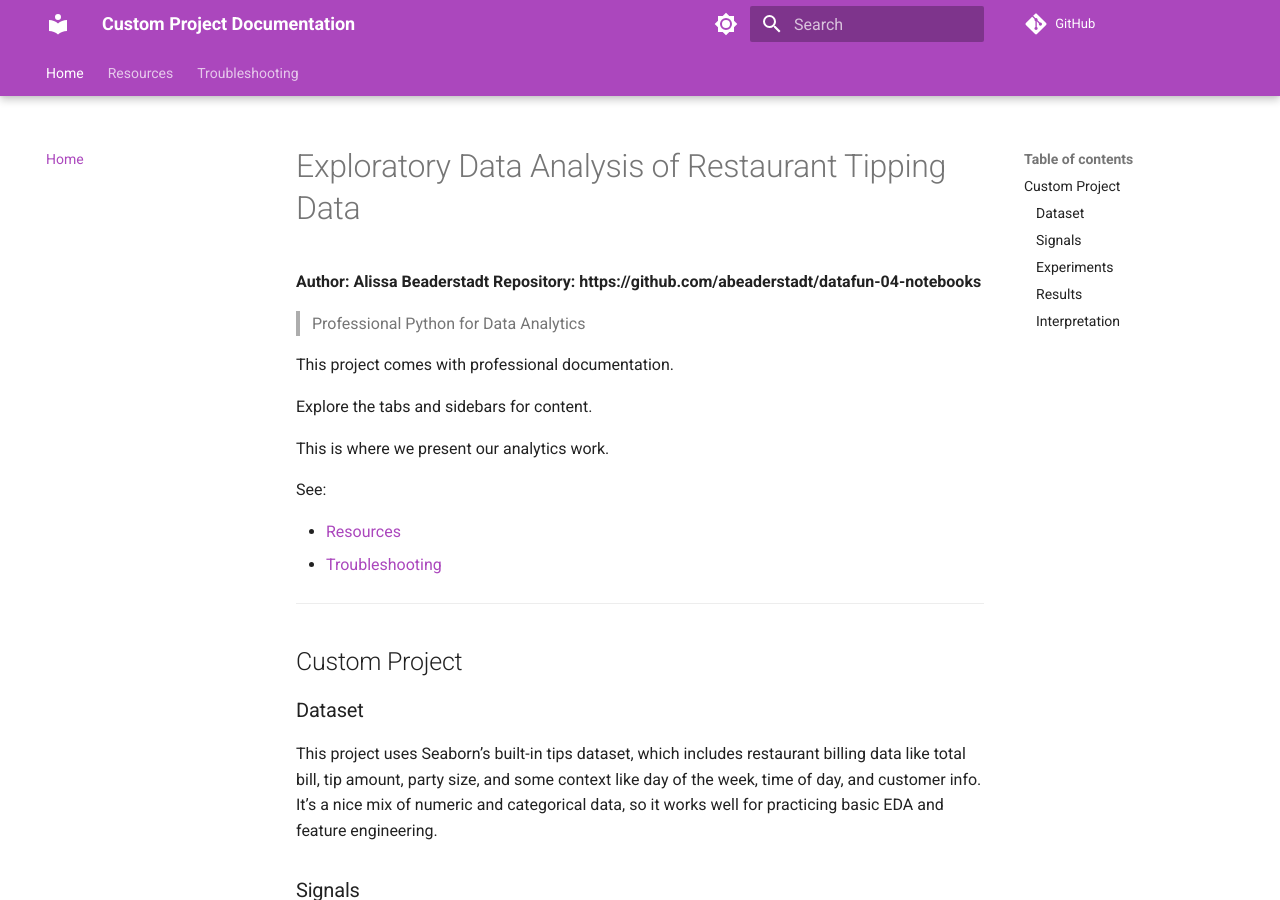
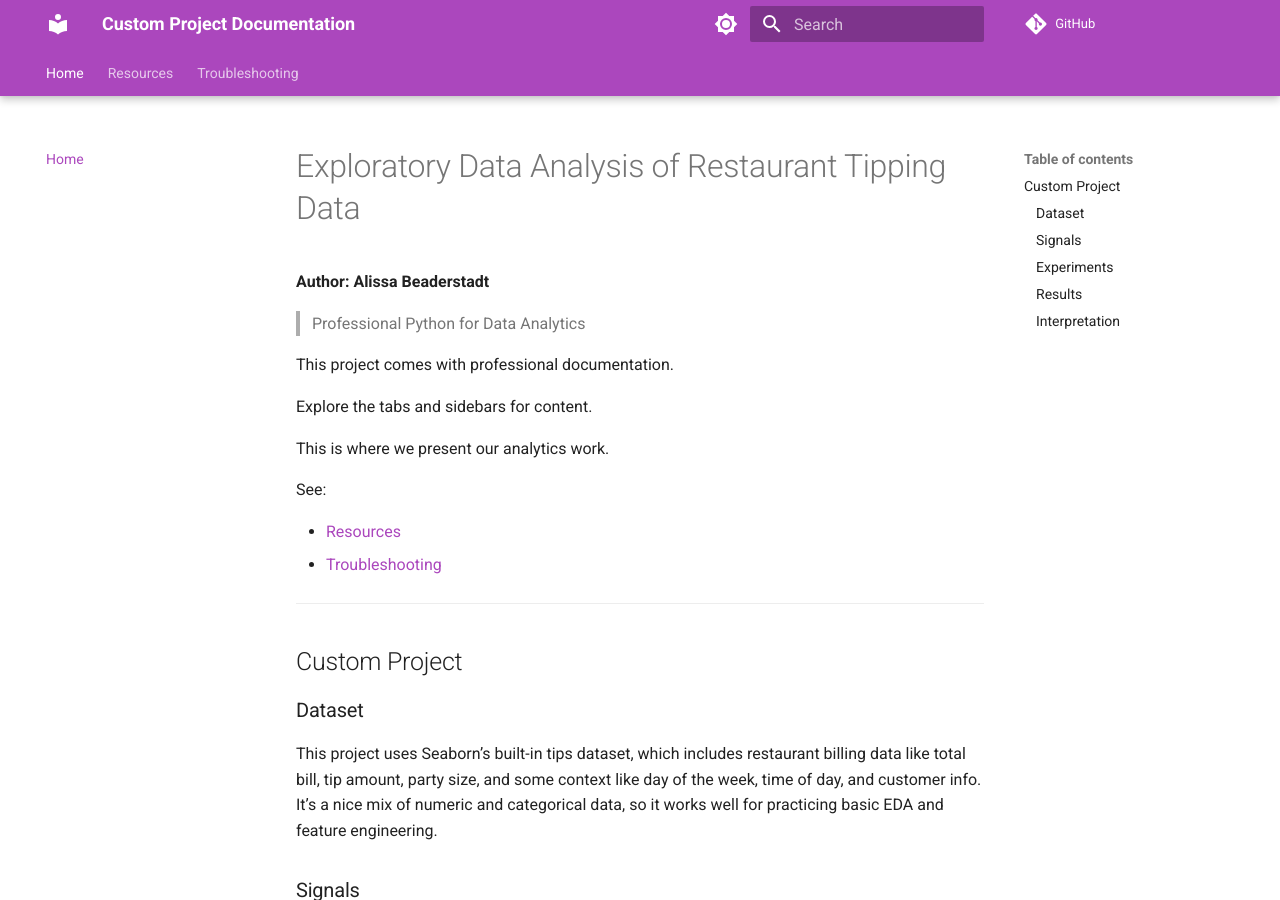
Before and after one commit to abeaderstadt/datafun-04-notebooks, an MkDocs documentation site: the page built from docs/index.md, in a window 1280 px wide and 900 px high. Built offline with MkDocs 1.6.1 and Material for MkDocs 9.7.7, drawn with Linux system fonts in a browser that asks for light colours; comment, search, counter and statistics services are not loaded.

Commit message:
remove github link from index file

```diff
--- a/docs/index.md
+++ b/docs/index.md
@@ -1,7 +1,6 @@
 # Exploratory Data Analysis of Restaurant Tipping Data
 
 **Author: Alissa Beaderstadt**
-**Repository: https://github.com/abeaderstadt/datafun-04-notebooks**
 
 > Professional Python for Data Analytics
 
```
